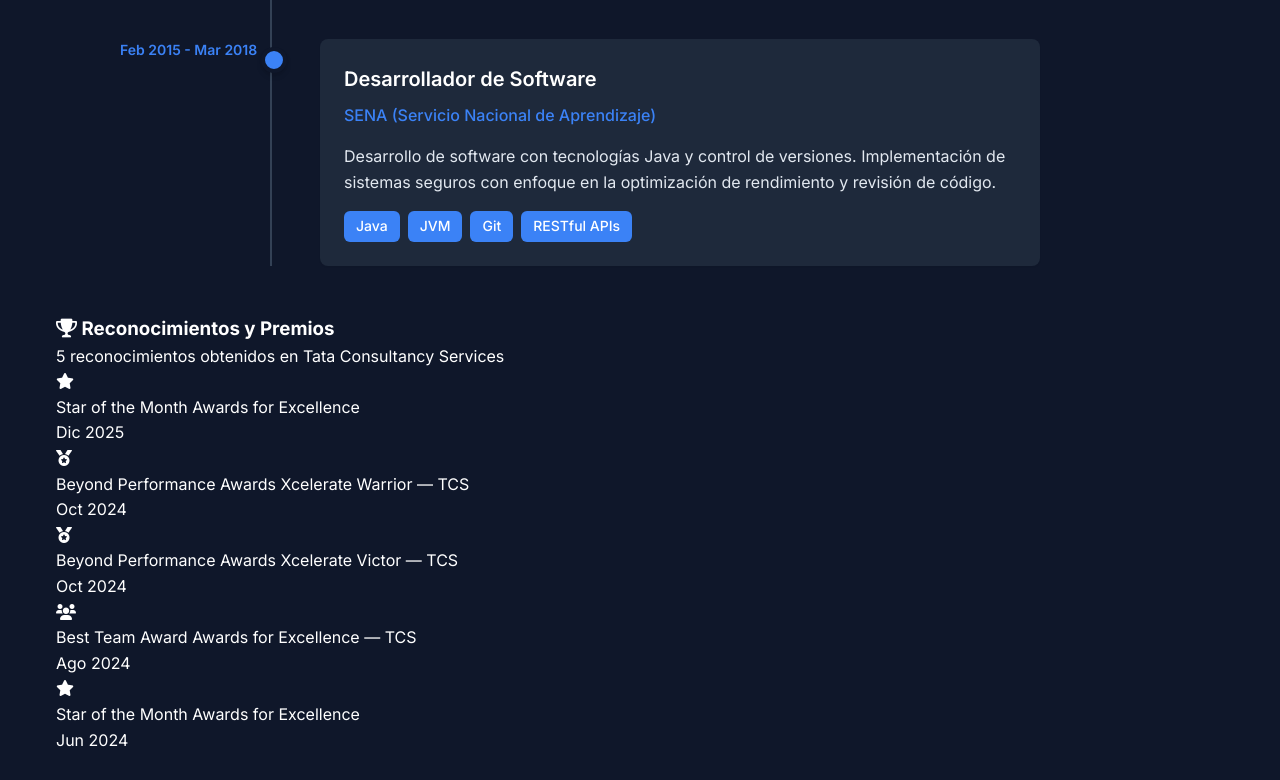
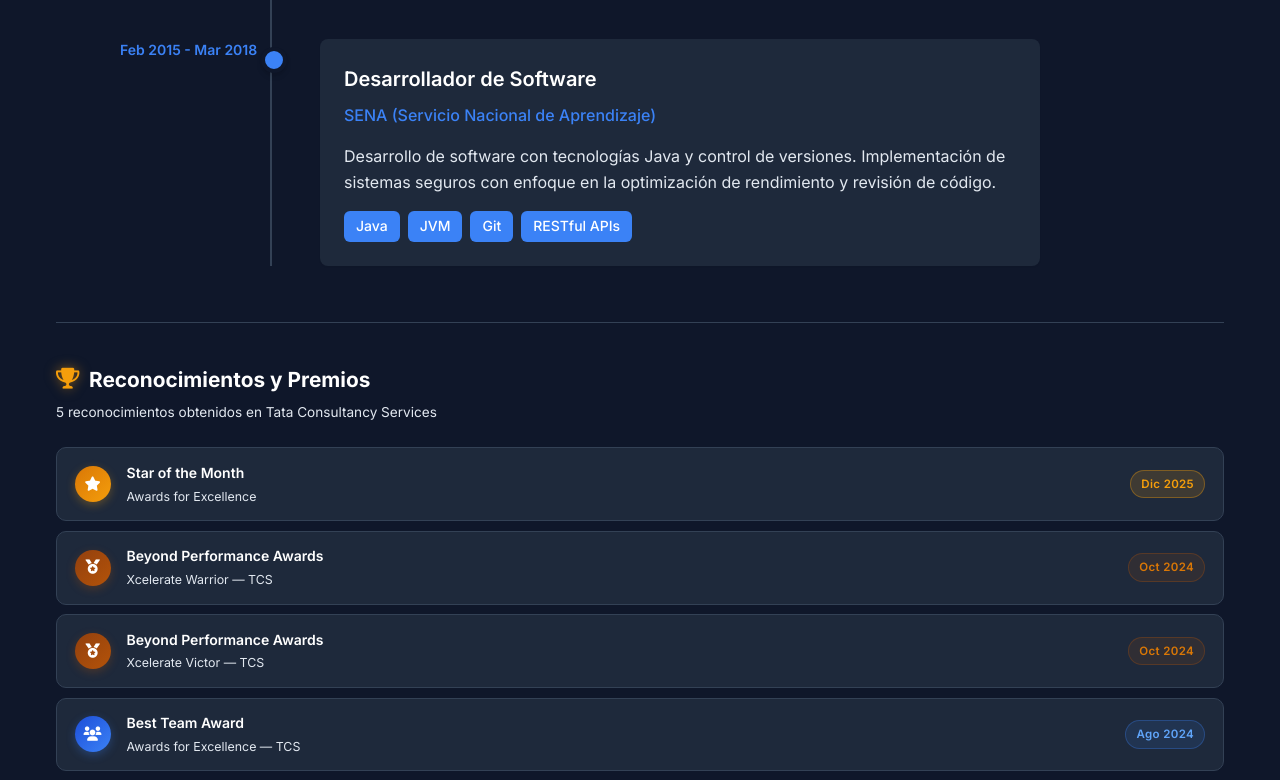
Before and after one commit to YamiCueto/yamicueto.github.io, a website: page index.html in a window 1280 px wide. Shown: the part 7149-7929 px from the top of the page. Drawn offline with nearby package versions, Linux system fonts and the light colour scheme; no server answers.

```diff
--- a/css/style.css
+++ b/css/style.css
@@ -2013,6 +2013,167 @@
   font-size: 0.875rem;
   font-size: var(--font-sm);
   font-weight: 500;
+}
+
+/* Via label (ej: "via Tata Consultancy Services") */
+
+.timeline-via {
+  font-size: 0.78rem;
+  font-weight: 400;
+  color: #e2e8f0;
+  color: var(--text-secondary, #94a3b8);
+  margin-left: 0.35rem;
+}
+
+/* ==========================================================================
+   AWARDS SECTION
+   ========================================================================== */
+
+.awards-section {
+  margin-top: 3.5rem;
+  padding-top: 2.5rem;
+  border-top: 1px solid #334155;
+  border-top: 1px solid var(--bg-tertiary, rgba(255,255,255,0.08));
+}
+
+.awards-header {
+  margin-bottom: 1.5rem;
+}
+
+.awards-title {
+  font-size: 1.3rem;
+  font-weight: 700;
+  color: #ffffff;
+  color: var(--text-primary, #e2e8f0);
+  margin-bottom: 0.35rem;
+  display: flex;
+  align-items: center;
+  gap: 0.6rem;
+}
+
+.awards-title i {
+  color: #f59e0b;
+  filter: drop-shadow(0 0 6px rgba(245,158,11,0.5));
+}
+
+.awards-subtitle {
+  color: #e2e8f0;
+  color: var(--text-secondary, #94a3b8);
+  font-size: 0.85rem;
+  margin: 0;
+}
+
+.awards-list {
+  display: flex;
+  flex-direction: column;
+  gap: 0.6rem;
+}
+
+.award-row {
+  display: flex;
+  align-items: center;
+  gap: 1rem;
+  background: #1e293b;
+  background: var(--bg-secondary, #1e293b);
+  border: 1px solid #334155;
+  border: 1px solid var(--bg-tertiary, #334155);
+  border-radius: 10px;
+  padding: 0.85rem 1.1rem;
+  transition: transform 0.2s ease, border-color 0.2s ease, box-shadow 0.2s ease;
+}
+
+.award-row:hover {
+  transform: translateX(4px);
+  border-color: rgba(245, 158, 11, 0.4);
+  box-shadow: 0 4px 18px rgba(245, 158, 11, 0.12);
+}
+
+.award-row__icon {
+  width: 36px;
+  height: 36px;
+  flex-shrink: 0;
+  border-radius: 50%;
+  background: linear-gradient(135deg, #d97706, #f59e0b);
+  display: flex;
+  align-items: center;
+  justify-content: center;
+  box-shadow: 0 3px 10px rgba(245, 158, 11, 0.3);
+}
+
+.award-row__icon--medal {
+  background: linear-gradient(135deg, #92400e, #b45309);
+  box-shadow: 0 3px 10px rgba(180, 83, 9, 0.3);
+}
+
+.award-row__icon--team {
+  background: linear-gradient(135deg, #1d4ed8, #3b82f6);
+  box-shadow: 0 3px 10px rgba(59, 130, 246, 0.3);
+}
+
+.award-row__icon i {
+  color: #fff;
+  font-size: 0.9rem;
+}
+
+.award-row__body {
+  flex: 1;
+  display: flex;
+  flex-direction: column;
+  gap: 0.15rem;
+  min-width: 0;
+}
+
+.award-row__title {
+  font-size: 0.875rem;
+  font-weight: 600;
+  color: #ffffff;
+  color: var(--text-primary, #e2e8f0);
+  white-space: nowrap;
+  overflow: hidden;
+  text-overflow: ellipsis;
+}
+
+.award-row__category {
+  font-size: 0.775rem;
+  color: #e2e8f0;
+  color: var(--text-secondary, #94a3b8);
+}
+
+.award-row__badge {
+  flex-shrink: 0;
+  font-size: 0.72rem;
+  font-weight: 600;
+  padding: 0.25rem 0.65rem;
+  border-radius: 20px;
+  letter-spacing: 0.03em;
+}
+
+.award-row__badge--star {
+  background: rgba(245, 158, 11, 0.15);
+  color: #f59e0b;
+  border: 1px solid rgba(245, 158, 11, 0.35);
+}
+
+.award-row__badge--medal {
+  background: rgba(180, 83, 9, 0.12);
+  color: #d97706;
+  border: 1px solid rgba(180, 83, 9, 0.3);
+}
+
+.award-row__badge--team {
+  background: rgba(59, 130, 246, 0.12);
+  color: #60a5fa;
+  border: 1px solid rgba(59, 130, 246, 0.3);
+}
+
+@media (max-width: 500px) {
+  .award-row {
+    flex-wrap: wrap;
+    gap: 0.6rem;
+  }
+  .award-row__badge {
+    margin-left: auto;
+  }
 }
 
 /*
--- a/index.html
+++ b/index.html
@@ -74,7 +74,7 @@
 	<link rel="stylesheet" href="https://cdnjs.cloudflare.com/ajax/libs/font-awesome/6.0.0/css/all.min.css">
 
 	<!-- CSS -->
-	<link rel="stylesheet" href="css/style.css">
+	<link rel="stylesheet" href="css/style.css?v=2.0">
 	<link rel="stylesheet" href="css/projects-slider.css">
 
 	<!-- Favicon -->
--- a/src/css/sections/experience.css
+++ b/src/css/sections/experience.css
@@ -94,7 +94,7 @@
   font-weight: 500;
 }
 
-/* Via label (ej: "vía Tata Consultancy Services") */
+/* Via label (ej: "via Tata Consultancy Services") */
 .timeline-via {
   font-size: 0.78rem;
   font-weight: 400;
```
